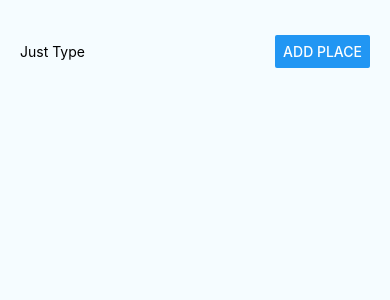
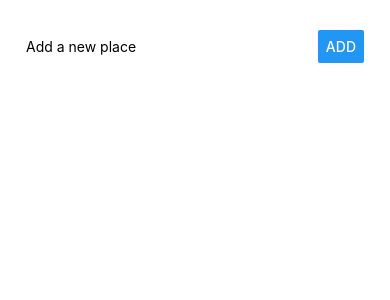
Before and after one commit to cartond/maps-checkin, a React Native app: screen / in a window 390 px wide. Shown: the top 300 px of the page. Built offline with nearby package versions, Linux system fonts and the light colour scheme.

Commit message:
refactor

```diff
--- a/App.js
+++ b/App.js
@@ -1,27 +1,19 @@
-/**
- * Sample React Native App
- * https://github.com/facebook/react-native
- *
- * @format
- * @flow
- */
+import React, { Component } from "react";
+import { StyleSheet, View } from "react-native";
 
-import React, { Component } from 'react';
-import { StyleSheet, View } from 'react-native';
-
-import ListItem from './src/components/ListItem/ListItem'
-import PlaceInput from './src/components/Input/PlaceInput/PlaceInput'
+import PlaceInput from "./src/components/PlaceInput/PlaceInput";
+import PlaceList from "./src/components/PlaceList/PlaceList";
 
 export default class App extends Component {
   state = {
     places: []
-  }
+  };
 
   placeAddedHandler = placeName => {
     this.setState(prevState => {
       return {
         places: prevState.places.concat(placeName)
-      }
+      };
     });
   };
 
@@ -29,7 +21,7 @@ export default class App extends Component {
     return (
       <View style={styles.container}>
         <PlaceInput onPlaceAdded={this.placeAddedHandler} />
-        <ListItem places={this.state.places} />
+        <PlaceList places={this.state.places} />
       </View>
     );
   }
@@ -38,15 +30,10 @@ export default class App extends Component {
 const styles = StyleSheet.create({
   container: {
     flex: 1,
-    paddingTop: 35,
-    paddingLeft: 20,
-    paddingRight: 20,
-    backgroundColor: '#F5FCFF',
-    justifyContent: 'flex-start',
+    paddingTop: 30,
+    padding: 26,
+    backgroundColor: "#fff",
     alignItems: "center",
-  },
-
-  listContainer: {
-    width: '100%'
+    justifyContent: "flex-start"
   }
 });
--- a/src/components/Input/PlaceInput/PlaceInput.js
+++ /dev/null
@@ -1,62 +0,0 @@
-import React, { Component } from 'react';
-import { View, TextInput, Button, StyleSheet } from 'react-native'
-
-
-class PlaceInput extends Component {
-  state = {
-    placeName: '',
-  }
-
-  placeNameChangedHandler = (placeName) => {
-    this.setState({placeName})
-  }
-
-  placeSubmitHandler = () => {
-    alert(this.state.placeName)
-    if(this.state.placeName.trim() === ""){
-      return;
-    }
-
-    this.props.onPlaceAdded(this.state.placeName.trim());
-    this.placeNameChangedHandler('')
-  }
-
-  render() {
-    return (
-      <View style={styles.inputContainer}>
-        <TextInput
-          style={styles.placeInput}
-          value={this.state.placeName}
-          onChangeText={() => {this.placeNameChangedHandler()}}
-          placeholder="Just Type"
-        />
-        <Button
-          title="Add Place"
-          style={styles.placeButton}
-          onPress={this.placeSubmitHandler}
-          accessibilityLabel="Add the place from your input"
-        />
-     </View>
-    );
-  }
-}
-
-const styles = StyleSheet.create({
-  inputContainer: {
-    // flex: 1,
-    width: '100%',
-    flexDirection: 'row',
-    justifyContent: 'space-between',
-    alignItems: 'center'
-  },
-
-  placeInput: {
-    width: '70%'
-  },
-
-  placeButton: {
-    width: '30%'
-  }
-})
-
-export default PlaceInput;
--- a/src/components/ListItem/ListItem.js
+++ b/src/components/ListItem/ListItem.js
@@ -1,22 +1,19 @@
 import React from 'react';
-import { View, Text, StyleSheet } from 'react-native'
-
+import { View, Text, StyleSheet } from 'react-native';
 
 const listItem = (props) => (
-  <View styles={styles.listItem}>
-    <Text>
-      {props.placeName}
-    </Text>
-  </View>
+    <View style={styles.listItem}>
+        <Text>{props.placeName}</Text>
+    </View>
 );
 
 const styles = StyleSheet.create({
-  listItem: {
-    width: '100%',
-    margin: 5,
-    padding: 10,
-    backgroundColor: '#eee'
-  }
-})
+    listItem: {
+        width: "100%",
+        marginBottom: 5,
+        padding: 10,
+        backgroundColor: "#eee"
+    }
+});
 
 export default listItem;
--- /dev/null
+++ b/src/components/PlaceInput/PlaceInput.js
@@ -0,0 +1,58 @@
+import React, { Component } from "react";
+import { View, TextInput, Button, StyleSheet } from "react-native";
+
+class PlaceInput extends Component {
+  state = {
+    placeName: ""
+  };
+
+  placeNameChangedHandler = val => {
+    this.setState({
+      placeName: val
+    });
+  };
+
+  placeSubmitHandler = () => {
+    if (this.state.placeName.trim() === "") {
+      return;
+    }
+
+    this.props.onPlaceAdded(this.state.placeName);
+  };
+
+  render() {
+    return (
+      <View style={styles.inputContainer}>
+        <TextInput
+          placeholder="Add a new place"
+          value={this.state.placeName}
+          onChangeText={this.placeNameChangedHandler}
+          style={styles.placeInput}
+        />
+        <Button
+          title="Add"
+          style={styles.placeButton}
+          onPress={this.placeSubmitHandler}
+        />
+      </View>
+    );
+  }
+}
+
+const styles = StyleSheet.create({
+  inputContainer: {
+    // flex: 1,
+    width: "100%",
+    flexDirection: "row",
+    justifyContent: "space-between",
+    alignItems: "center"
+  },
+  placeInput: {
+    width: "70%"
+  },
+  placeButton: {
+    width: "30%"
+  }
+});
+
+export default PlaceInput;
--- /dev/null
+++ b/src/components/PlaceList/PlaceList.js
@@ -0,0 +1,21 @@
+import React from 'react';
+import { View, StyleSheet } from 'react-native';
+
+import ListItem from '../ListItem/ListItem';
+
+const placeList = props => {
+    const placesOutput = props.places.map((place, i) => (
+        <ListItem key={i} placeName={place} />
+      ));
+    return (
+        <View style={styles.listContainer}>{placesOutput}</View>
+    );
+};
+
+const styles = StyleSheet.create({
+    listContainer: {
+      width: "100%"
+    }
+});
+
+export default placeList;
```
Also changed, not shown: src/components/Input/PlaceList/PlaceList.js (deleted, +0 -23 lines).
